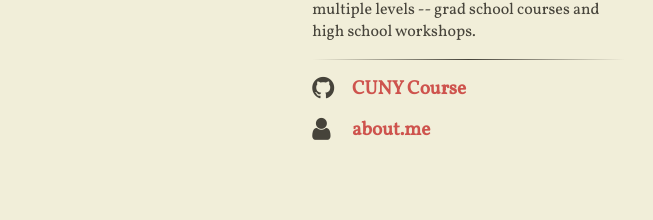
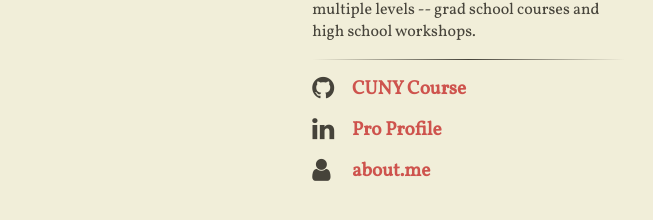
Before and after one commit to mrsingleton/mrsingleton.github.io, a Jekyll site: the page built from index.html, in a window 1280 px wide. Shown: the part 531-751 px from the top of the page, without its empty margins (355-1008 px from the left). Built offline with Jekyll 4.4.1, drawn with Linux system fonts in a browser that asks for light colours; nearby versions of some CDN libraries.

Commit message:
added linkedin link

```diff
--- a/_includes/content.html
+++ b/_includes/content.html
@@ -19,6 +19,10 @@
     <a href="https://mrsingleton.github.io/interactive">CUNY Course</a>
   </li>
   <li class="main-list-item">
+    <span class="fa fa-linkedin fa-lg main-list-item-icon"></span>
+    <a href="https://linkedin.com/in/maliksingleton/">Pro Profile</a>
+  </li>
+  <li class="main-list-item">
     <span class="fa fa-user fa-lg main-list-item-icon"></span>
     <a href="http://about.me/maliksingleton/">about.me</a>
   </li>
```
